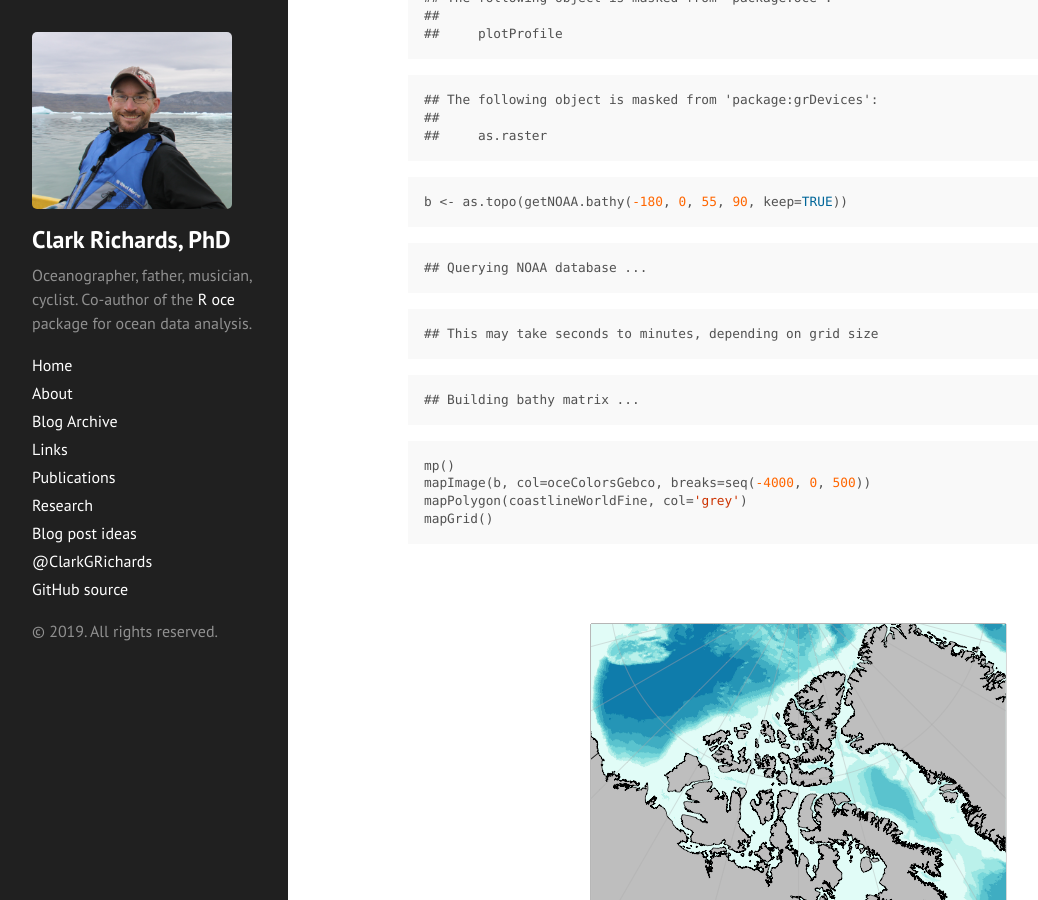
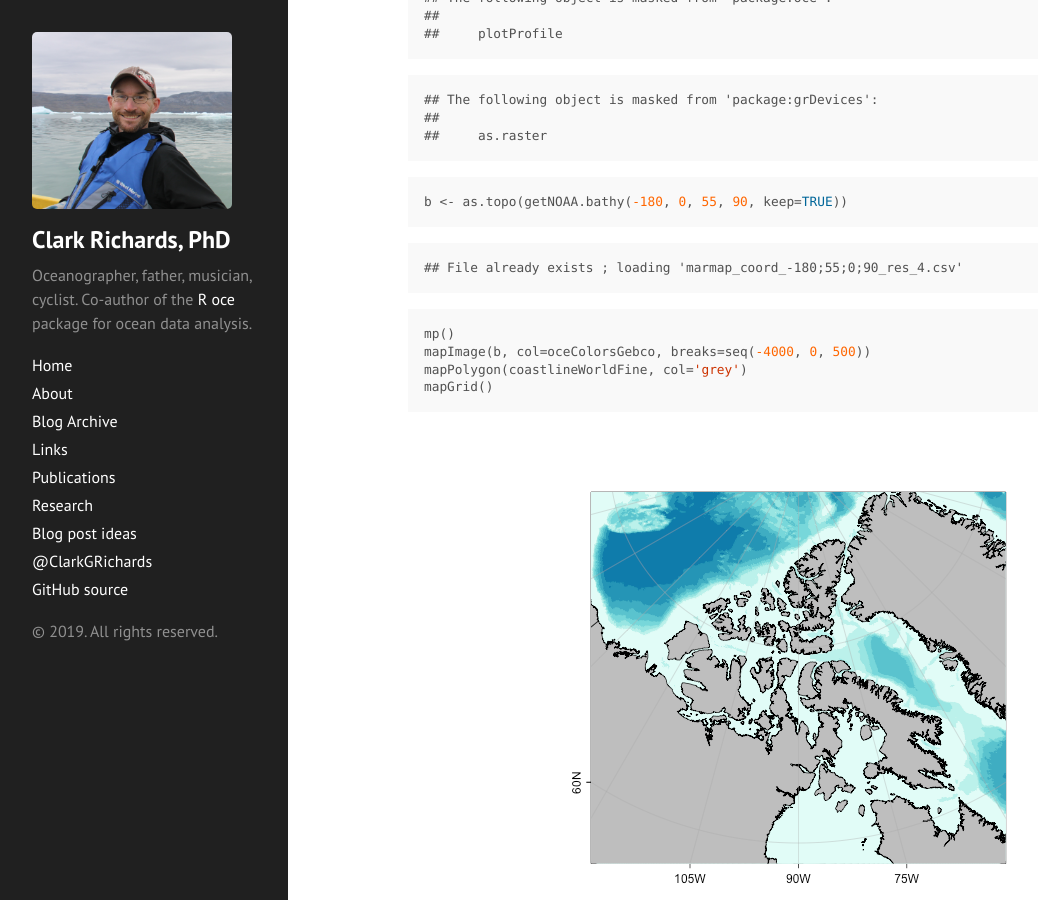
Before and after one commit to richardsc/richardsc.github.io, a Jekyll site: the page built from _posts/2019-07-12-making-arctic-maps.md, in a window 1280 px wide and 900 px high, scrolled down 4524 px. Shown: the whole window, without its empty margins (0-1038 px from the left). Built offline with Jekyll 4.4.1, drawn with Linux system fonts in a browser that asks for light colours; comment, search, counter and statistics services are not loaded.

```diff
--- a/_posts/2019-07-12-making-arctic-maps.md
+++ b/_posts/2019-07-12-making-arctic-maps.md
@@ -158,19 +158,7 @@ b <- as.topo(getNOAA.bathy(-180, 0, 55, 90, keep=TRUE))
 
 
 {% highlight text %}
-## Querying NOAA database ...
-{% endhighlight %}
-
-
-
-{% highlight text %}
-## This may take seconds to minutes, depending on grid size
-{% endhighlight %}
-
-
-
-{% highlight text %}
-## Building bathy matrix ...
+## File already exists ; loading 'marmap_coord_-180;55;0;90_res_4.csv'
 {% endhighlight %}
 
 
--- a/_source/2019-07-12-making-arctic-maps.Rmd
+++ b/_source/2019-07-12-making-arctic-maps.Rmd
@@ -4,7 +4,7 @@ title: "Using the oce package to make nice maps"
 published: true
 author: "Clark Richards"
 date: 2019-07-12
-categories: [oce, mapping, arctic, marmap]
+categories: [oce]
 output:
   html_document:
     mathjax:  default
```
Also changed, not shown: other parts of _posts/2019-07-12-making-arctic-maps.md (+1 -1 lines).
